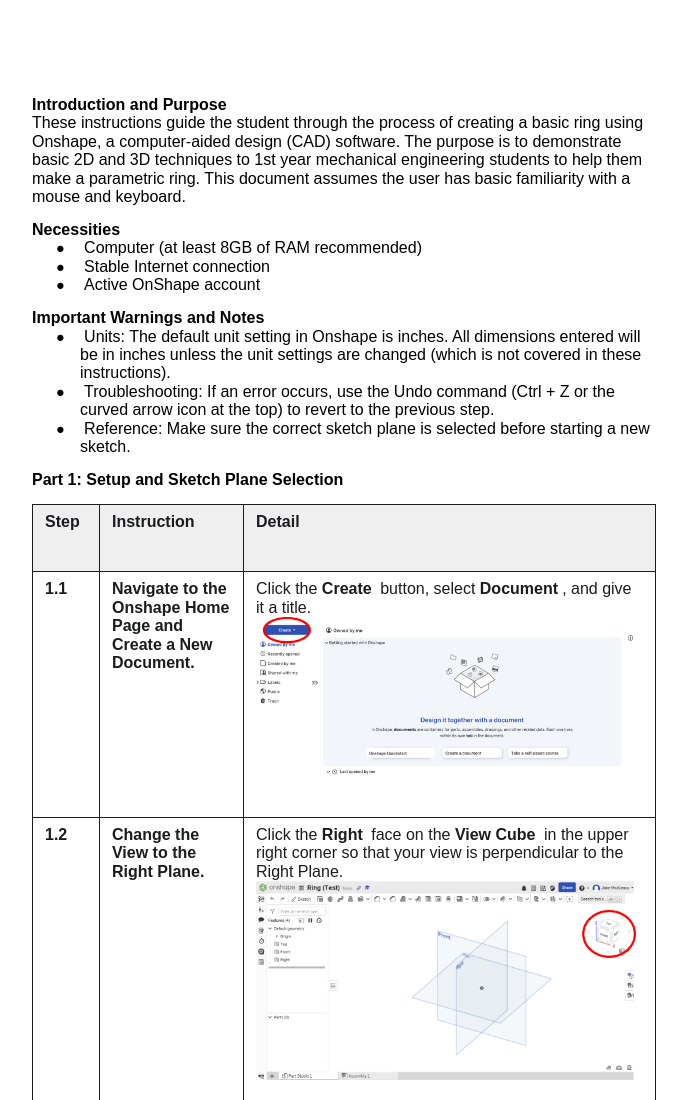
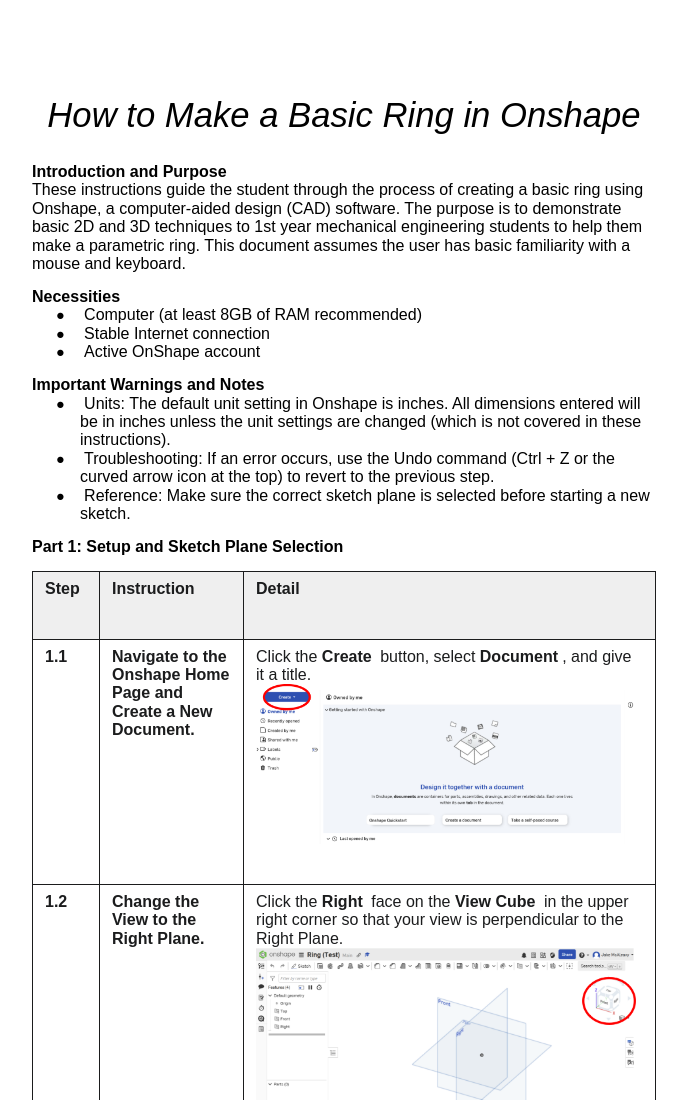
Before and after one commit to Fenopawx/technical-instructions, a plain HTML site: page index.html in a window 1280 px wide. Shown: the top 1100 px of the page, without its empty margins (296-983 px from the left). Drawn offline with Linux system fonts and the light colour scheme.

Commit message:
add title

```diff
--- a/index.html
+++ b/index.html
@@ -926,9 +926,18 @@
                 widows: 2;
                 text-align: left
             }
+            .title{
+                font-weight: 400;
+                text-decoration: none;
+                vertical-align: baseline;
+                font-family: "Arial";
+                font-style: italic;
+                text-align: center;
+            }
         </style>
     </head>
     <body class="c30 doc-content">
+        <h1 class = "title">How to Make a Basic Ring in Onshape</h1>
         <p class="c3">
             <span class="c6">Introduction and Purpose</span>
         </p>
```
